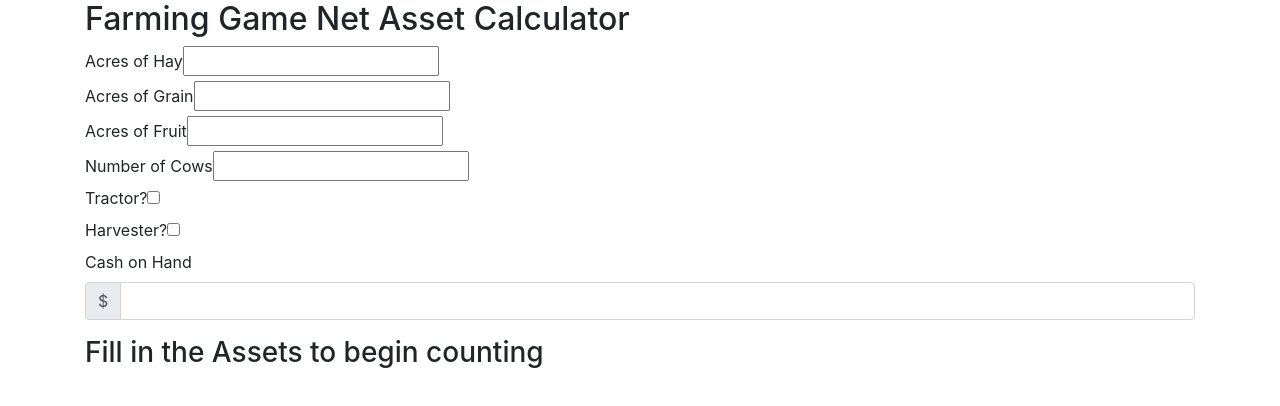
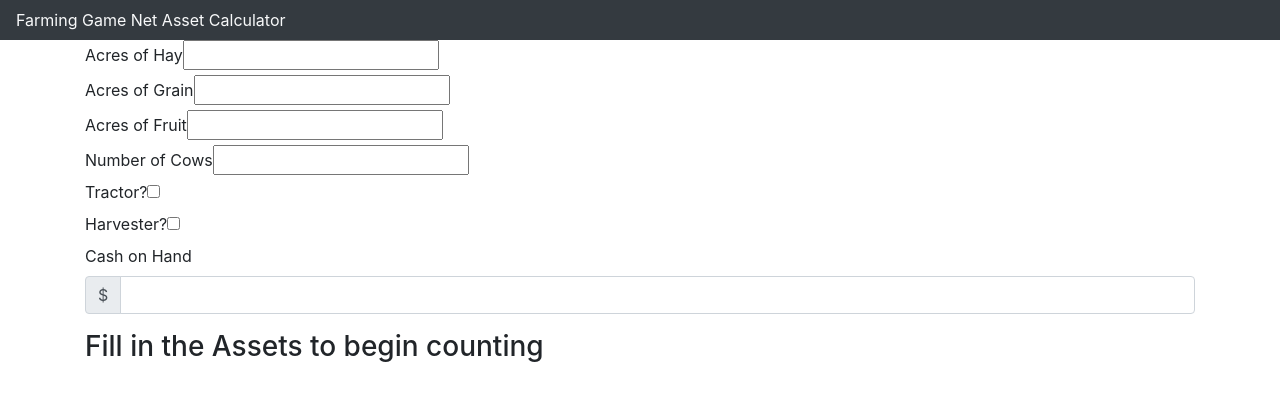
Before and after one commit to blairlierman/farming-game-calc, an Angular app: page / in a window 1280 px wide. Shown: the top 406 px of the page. Built offline with nearby package versions, Linux system fonts and the light colour scheme.

Commit message:
Add a NavBar to the page. Set it to a dark theme for now.

```diff
--- a/src/app/app.component.html
+++ b/src/app/app.component.html
@@ -1,6 +1,7 @@
+<nav class="navbar navbar-dark bg-dark">
+  <span class="text-light">Farming Game Net Asset Calculator</span>
+</nav>
 <div class="container">
-
-  <h2>Farming Game Net Asset Calculator</h2>
   <div>
     <label for="hayAcres">Acres of Hay</label>
     <input type="number" id="hayAcres" #hayAcres
@@ -36,7 +37,7 @@
     <input type="checkbox" id="hasHarvester" #hasHarvester
     (change)="harvesterChanged(hasHarvester.checked)">
   </div>
-  <div>
+  <div class="form-group">
     <label for="cashAmount">Cash on Hand</label>
     <div class="input-group mb-3">
       <div class="input-group-prepend">
```
